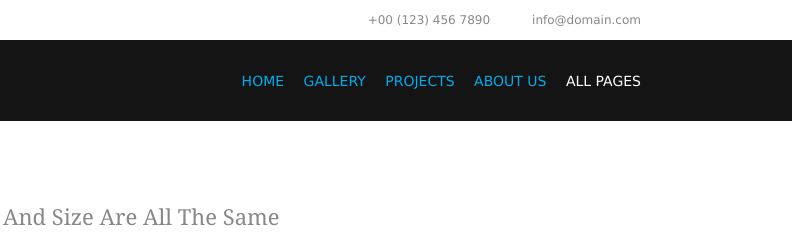
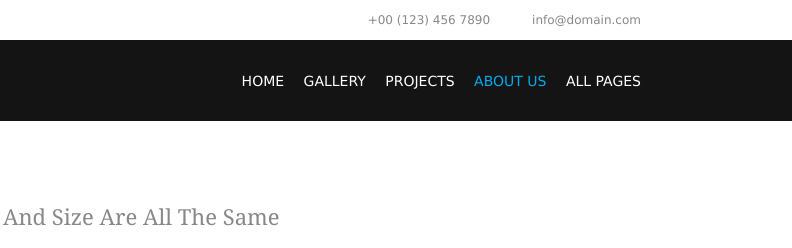
Before and after one commit to utkarsh3112/personal, a plain HTML site: page pages/about-us.html in a window 1280 px wide. Shown: the top 248 px of the page, 488-1280 px from the left. Drawn offline with Linux system fonts and the light colour scheme; files whose address does not match are found by name.

Commit message:
Update about-us.html

```diff
--- a/pages/about-us.html
+++ b/pages/about-us.html
@@ -47,9 +47,9 @@
     <!-- ################################################################################################ -->
     <nav id="mainav" class="fl_right">
       <ul class="clear">
-        <li class="active"><a href="../index.html">Home</a></li>
-        <li class="active"><a href="gallery.html">Gallery</a></li>
-        <li class="active"><a href="projects.html">Projects</a></li>
+        <li><a href="../index.html">Home</a></li>
+        <li><a href="gallery.html">Gallery</a></li>
+        <li><a href="projects.html">Projects</a></li>
         <li class="active"><a href="about-us.html">About Us</a></li>
 
         <li><a href="#">All Pages</a>
```
